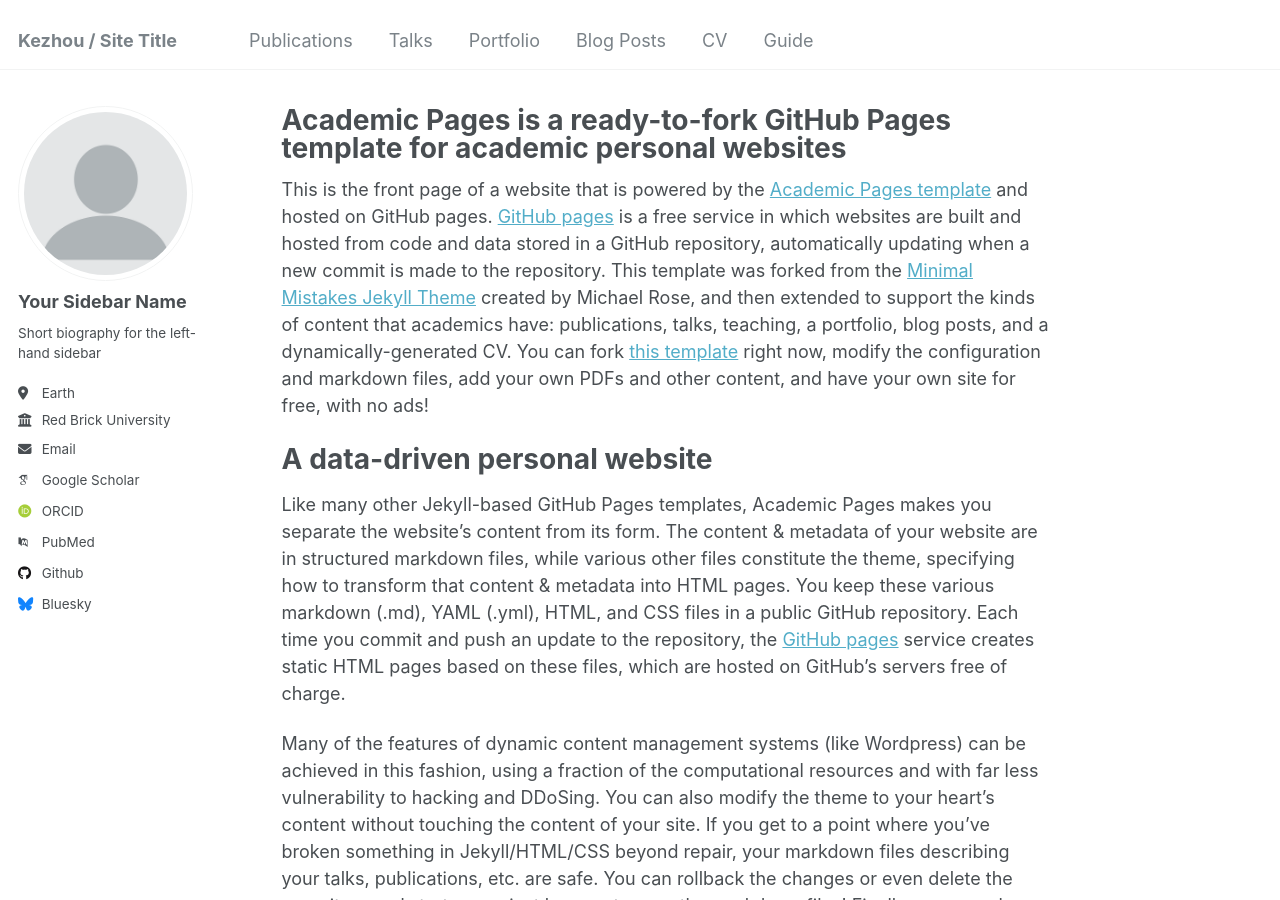
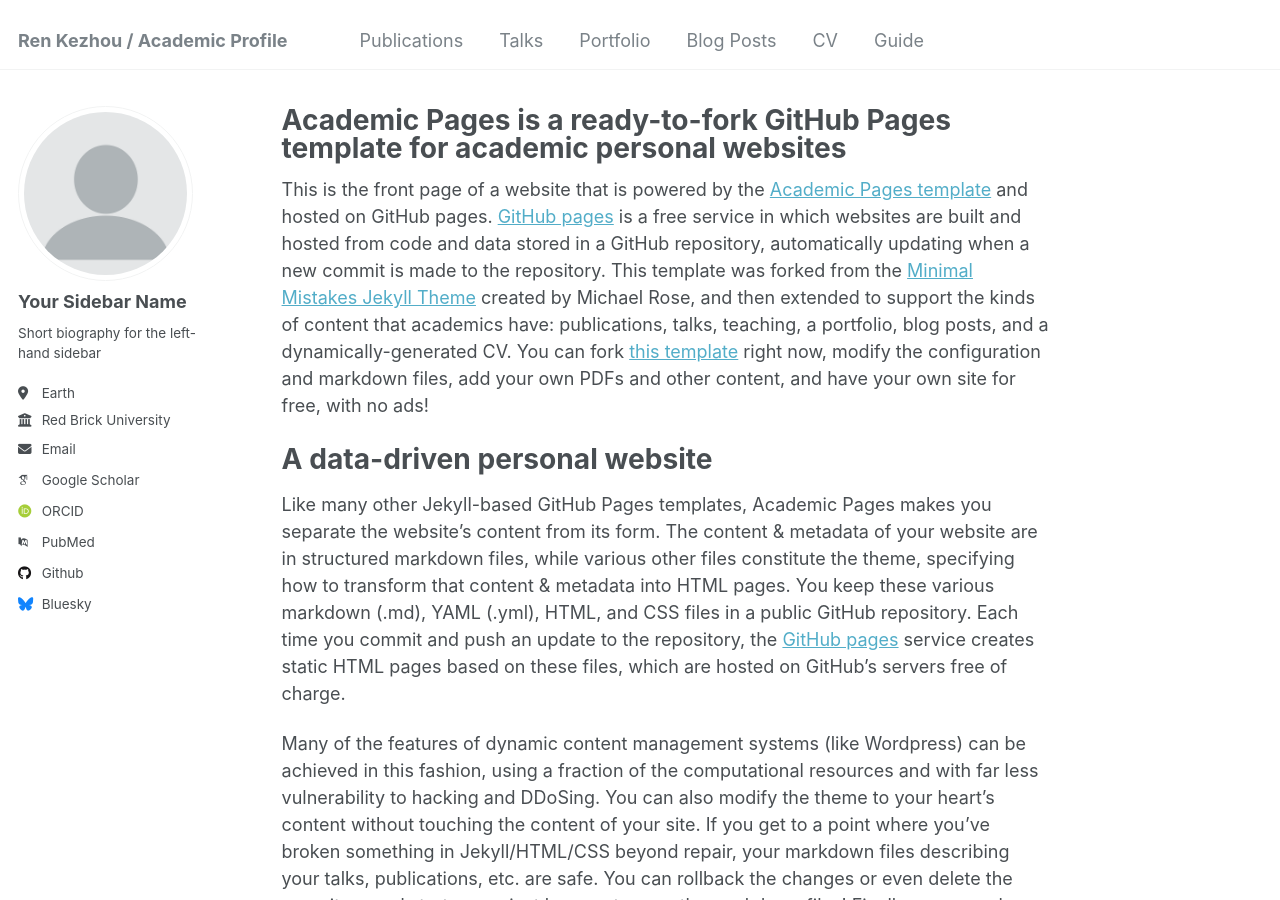
Before and after one commit to XiWen0627/XiWen0627.github.io, a Jekyll site: the page built from _pages/about.md, in a window 1280 px wide and 900 px high. Built offline with Jekyll 4.4.1, drawn with Linux system fonts in a browser that asks for light colours; some web fonts are replaced.

Commit message:
Update _config.yml

```diff
--- a/_config.yml
+++ b/_config.yml
@@ -8,7 +8,7 @@
 
 # Basic Site Settings
 locale                   : "Shenzhen-China"
-title                    : "Kezhou / Site Title"
+title                    : "Ren Kezhou / Academic Profile"
 title_separator          : "-"
 name                     : &name "Your Name"
 description              : &description "Master by Research, Department of Architecture"
```
